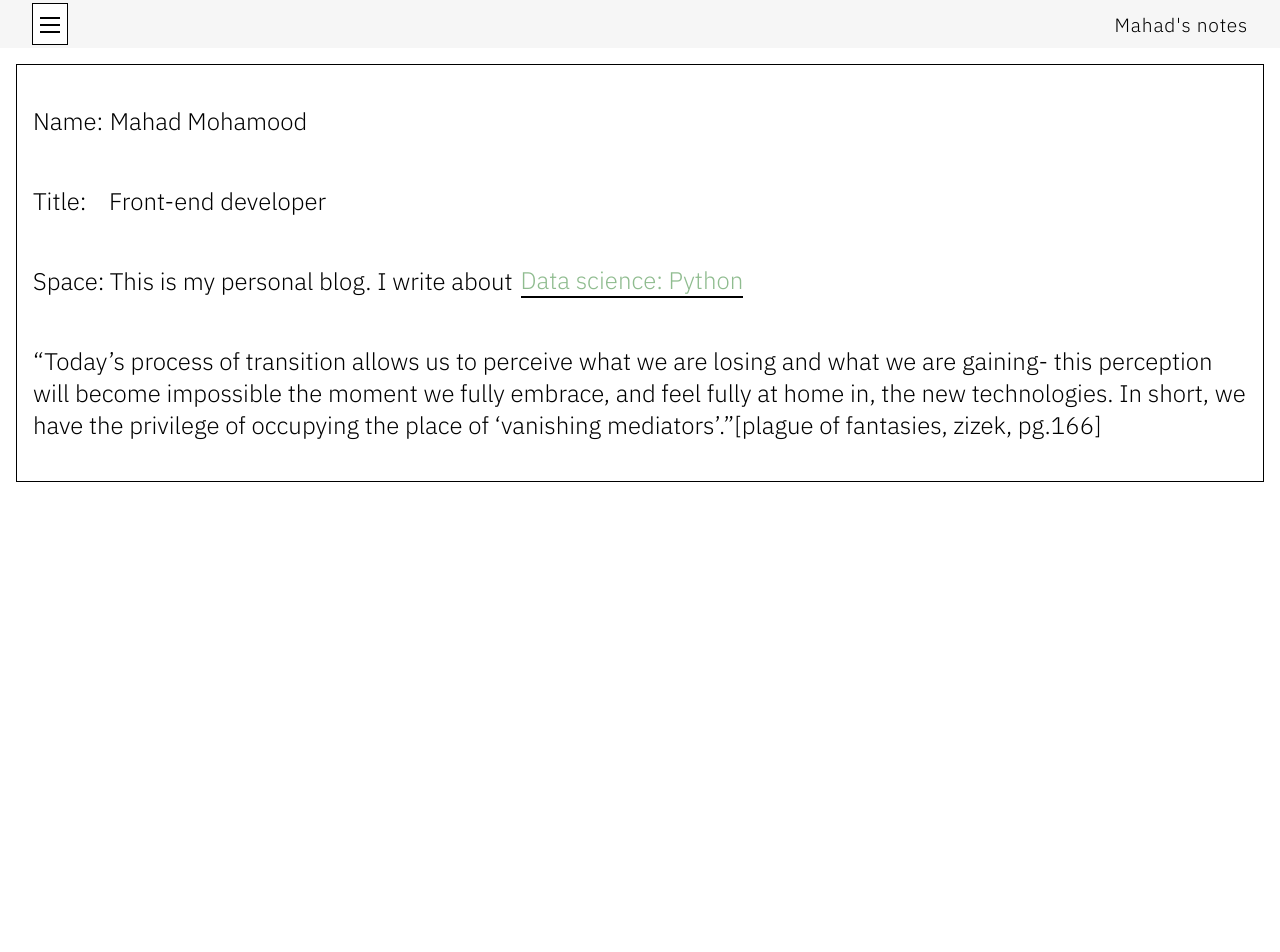
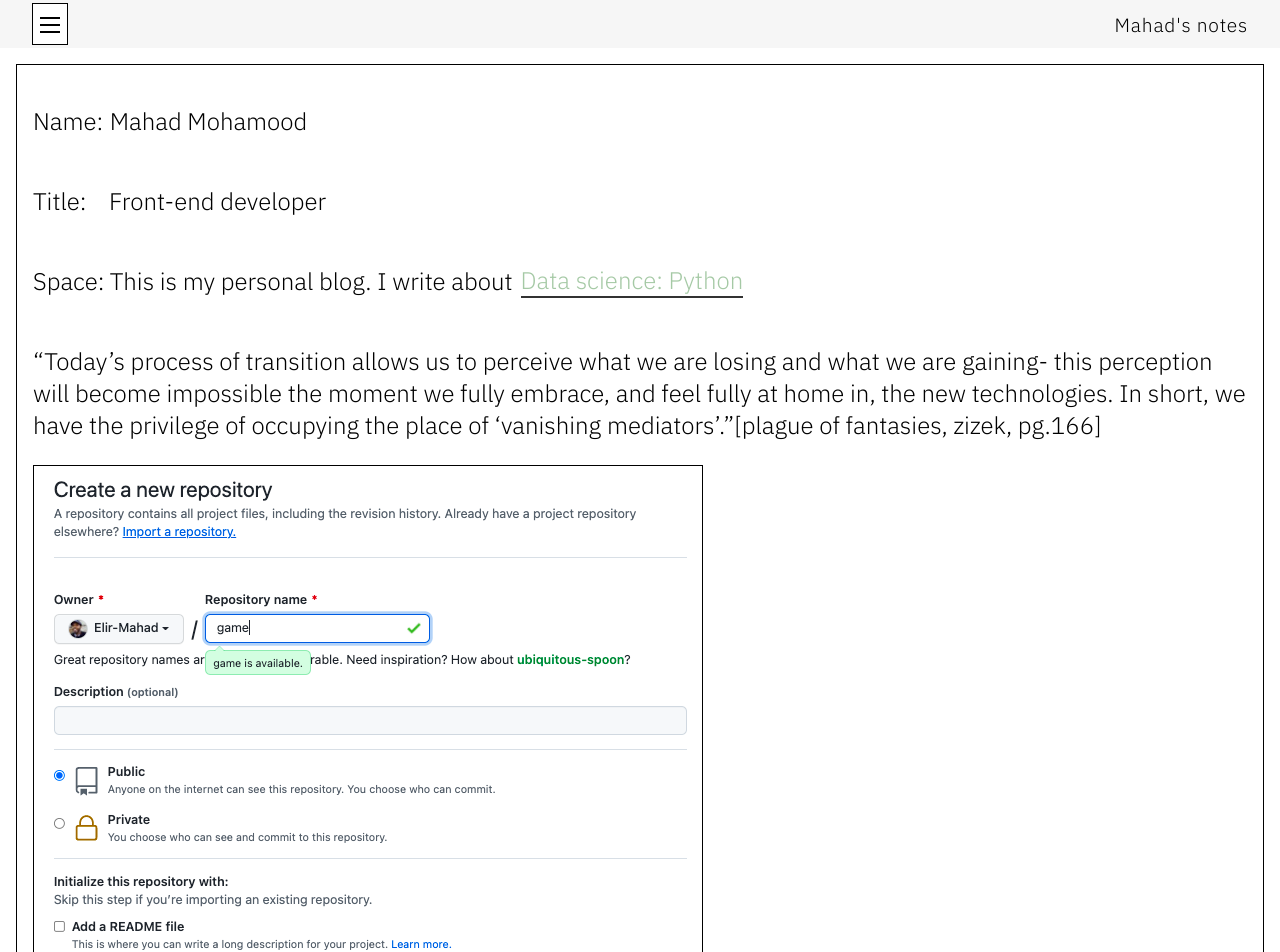
Before and after one commit to Elir-Mahad/notes, a Next.js app: page / in a window 1280 px wide. Shown: the top 952 px of the page. Before the commit the page ends 800 px from the top, so only its background shows below. Built offline with nearby package versions, Linux system fonts and the light colour scheme.

Commit message:
Add custom image load to next.config and add image to featured post

```diff
--- a/components/Featured.js
+++ b/components/Featured.js
@@ -1,5 +1,7 @@
 import style from "../styles/Home.module.css";
 import { LandingPage, LprContent, LpRow, LprTag } from "../styles/Styles";
+import test from "../assets/createrepo.png";
+import Image from "next/image";
 //
 function Featured() {
   return (
@@ -42,6 +44,7 @@ function Featured() {
             pg.166]
           </LprContent>
         </LpRow>
+        <Image src={test} />
       </LandingPage>
     </div>
   );
--- a/next.config.js
+++ b/next.config.js
@@ -6,6 +6,7 @@ const debug = process.env.NODE_ENV !== "production";
 
 module.exports = {
   assetPrefix: !debug ? "/notes/" : "",
+  images: { loader: "custom" },
 };
 
 // module.exports = withPlugins([optimizedImages]);
```
